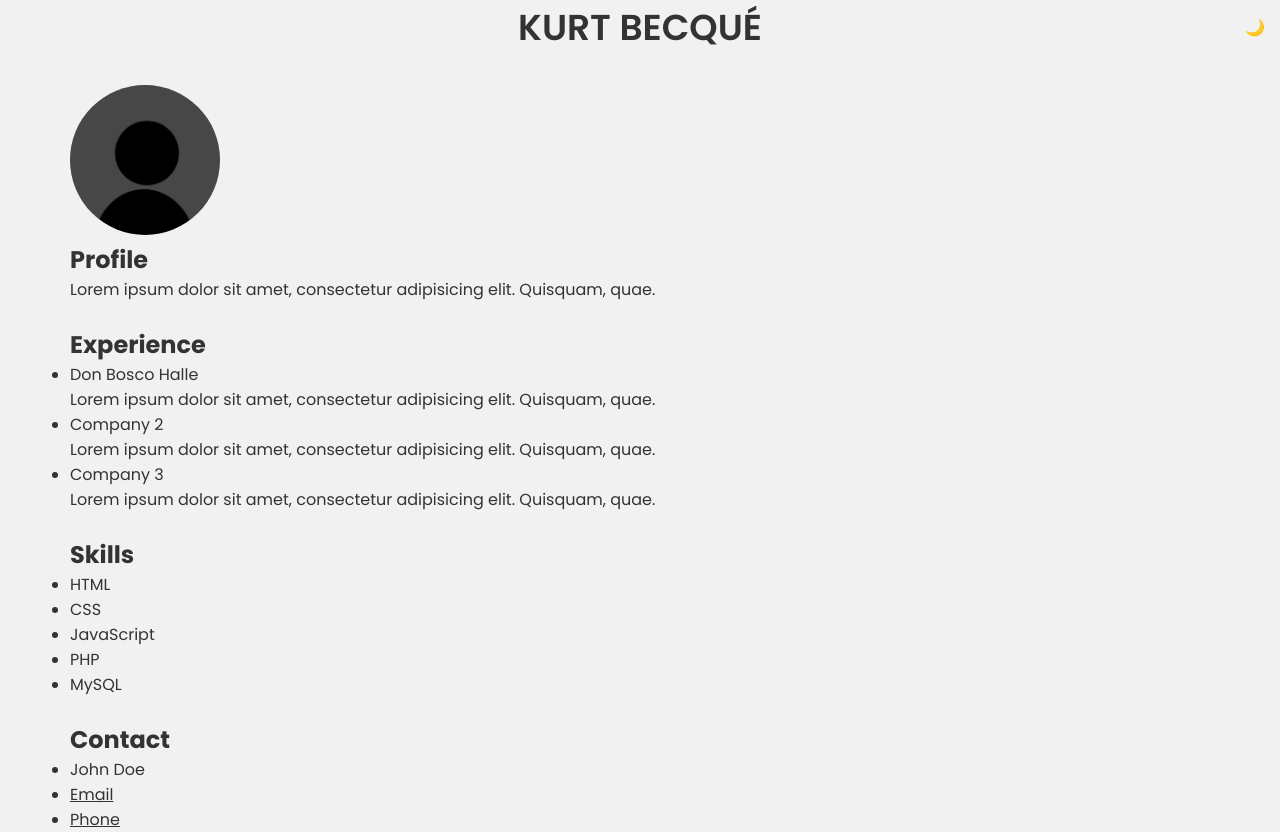
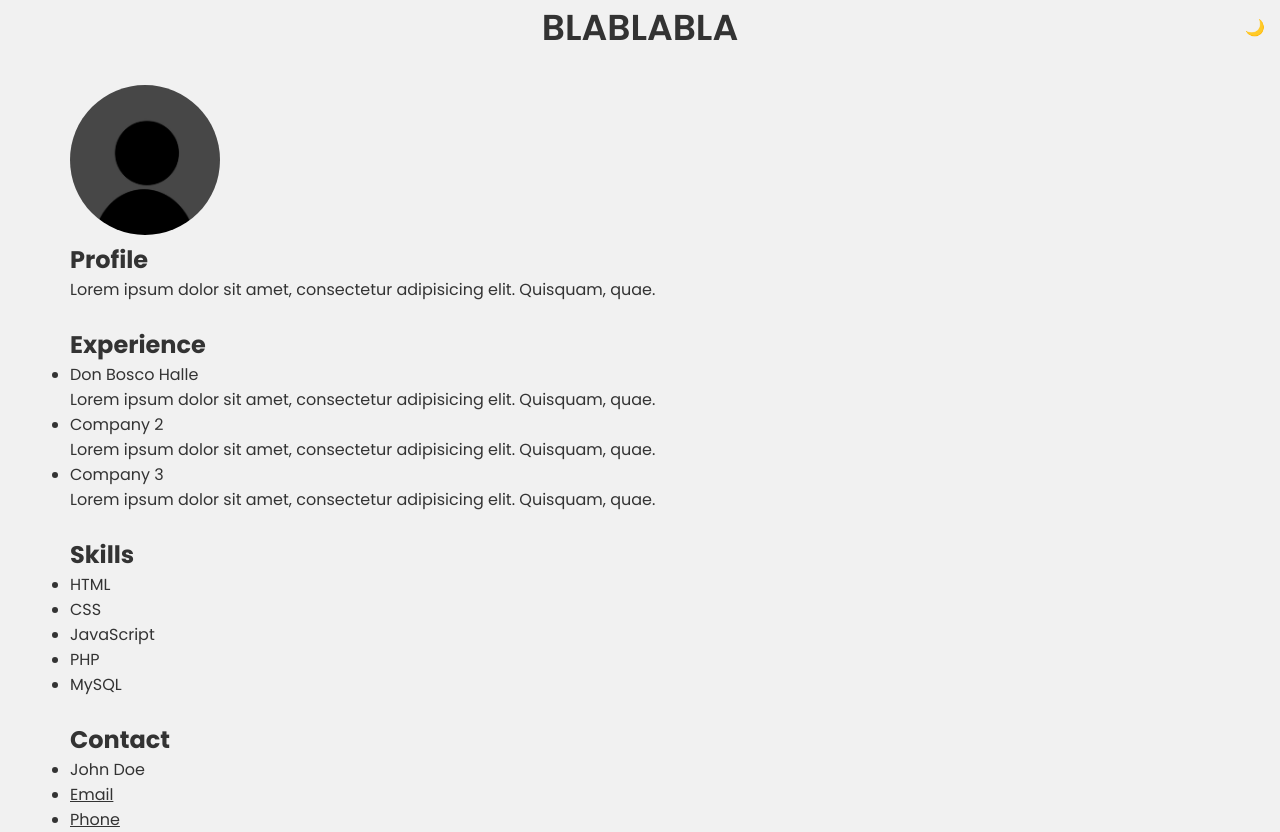
Before and after one commit to kbecque/testGIT, a plain HTML site: page index.html in a window 1280 px wide. Drawn offline with Linux system fonts and the light colour scheme.

Commit message:
naam blablablabla

```diff
--- a/index.html
+++ b/index.html
@@ -20,7 +20,7 @@
 <a class="theme-switch" onclick="toggleTheme()">
     <p id="theme">🌙</p>
 </a>
-<h1 class="title">Kurt Becqué</h1>
+<h1 class="title">blablabla</h1>
 <div class="container">
     <div class="profile">
         <img src="img/profile.png" alt="Profile picture" style="width: 150px; height: 150px; border-radius: 100px;">
```
